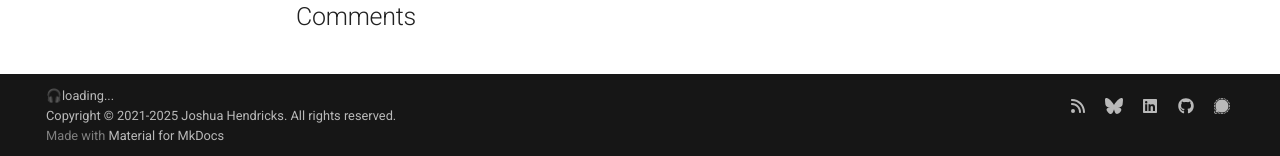
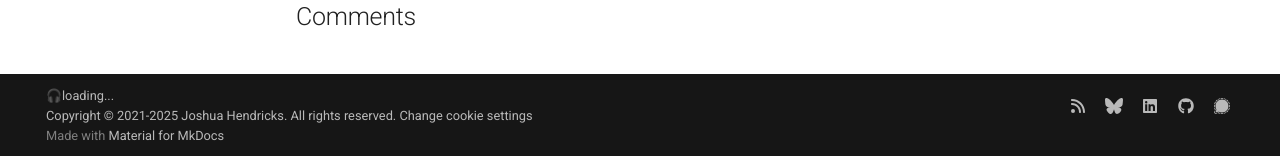
Before and after one commit to joshooaj/joshooaj.github.io, an MkDocs documentation site: the page built from docs/blog/posts/2024-03-21-PSPushover/PSPushover.md, in a window 1280 px wide and 900 px high, scrolled down 4438 px. Shown: the part 741-897 px from the top of the window. Built offline with MkDocs 1.6.1 and Material for MkDocs 9.7.7, drawn with Linux system fonts in a browser that asks for light colours; plug-ins that fetch from the network failed and are left out; comment, search, counter and statistics services are not loaded; some of the changed lines change nothing that is shown.

Commit message:
Add cookie consent for Plausible

```diff
--- /dev/null
+++ b/docs/scripts/consent.js
@@ -0,0 +1,6 @@
+var consent = __md_get("__consent")
+if (consent && consent.custom) {
+  /* The user accepted the cookie */
+} else {
+  /* The user rejected the cookie */
+}
--- a/mkdocs.yml
+++ b/mkdocs.yml
@@ -6,7 +6,10 @@
 repo_url: https://github.com/joshooaj/joshooaj.github.io
 edit_uri: edit/main/docs/
 docs_dir: docs
-copyright: '<label for="last-track">🎧</label><span id="last-track" class="last-track">loading...</span><br />Copyright &copy; 2021-2025 Joshua Hendricks. All rights reserved.'
+copyright: >
+  <label for="last-track">🎧</label><span id="last-track" class="last-track">loading...</span><br />
+  Copyright &copy; 2021-2025 Joshua Hendricks. All rights reserved.
+  <a href="#__consent">Change cookie settings</a>
 
 nav:
   - index.md
@@ -92,6 +95,14 @@
   analytics:
     provider: custom
     property: foobar
+  consent:
+    title: Cookie consent
+    cookies:
+      analytics: Plausible
+    description: >-
+      I get it - these cookie consent dialogs are annoying. I use a self-hosted instance of [Plausible](https://plausible.io/)
+      as an alternative to Google Analytics to track page views. This is helpful for me to gauge interest and reach, but
+      feel free to decline. I know I always do :)
   social:
     - icon: fontawesome/solid/rss
       link: /feed_rss_created.xml
@@ -136,3 +147,4 @@
 
 extra_javascript:
   - "scripts/lasttrack.js"
+  - "scripts/consent.js"
```
